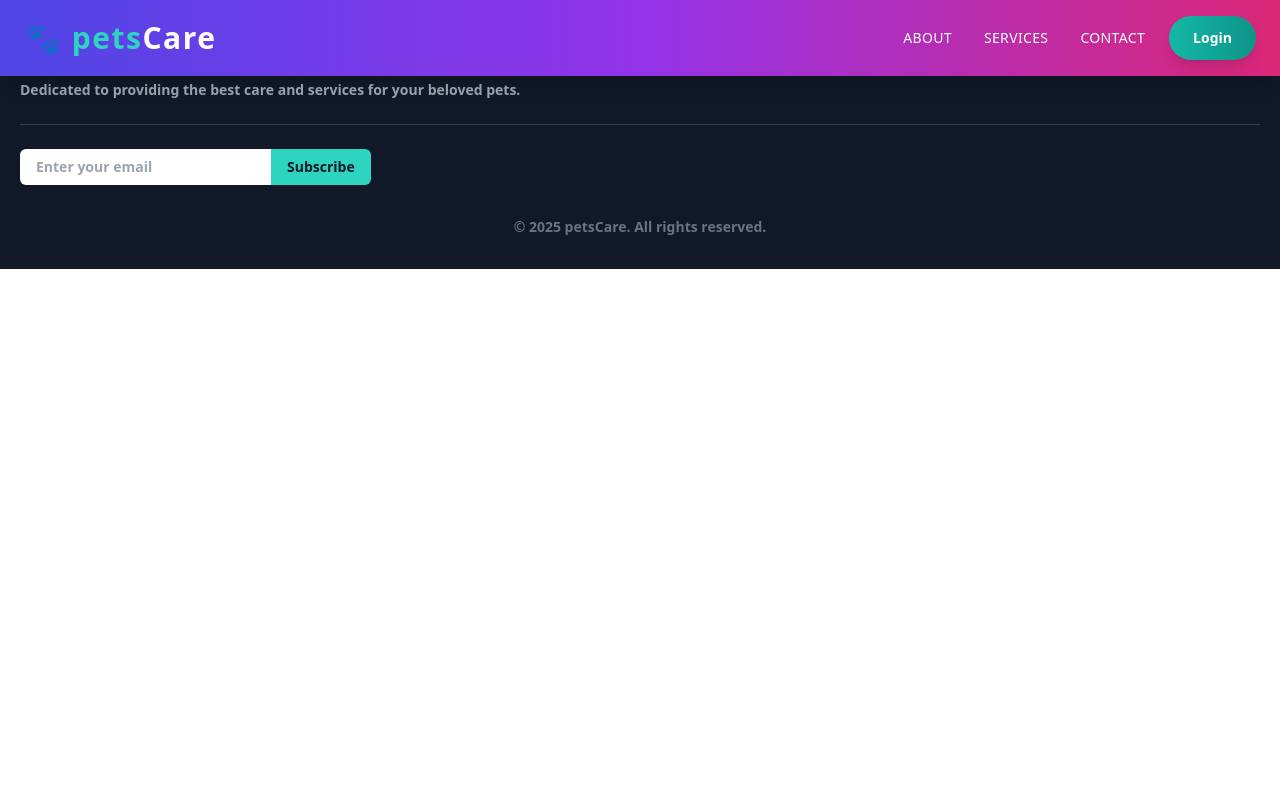
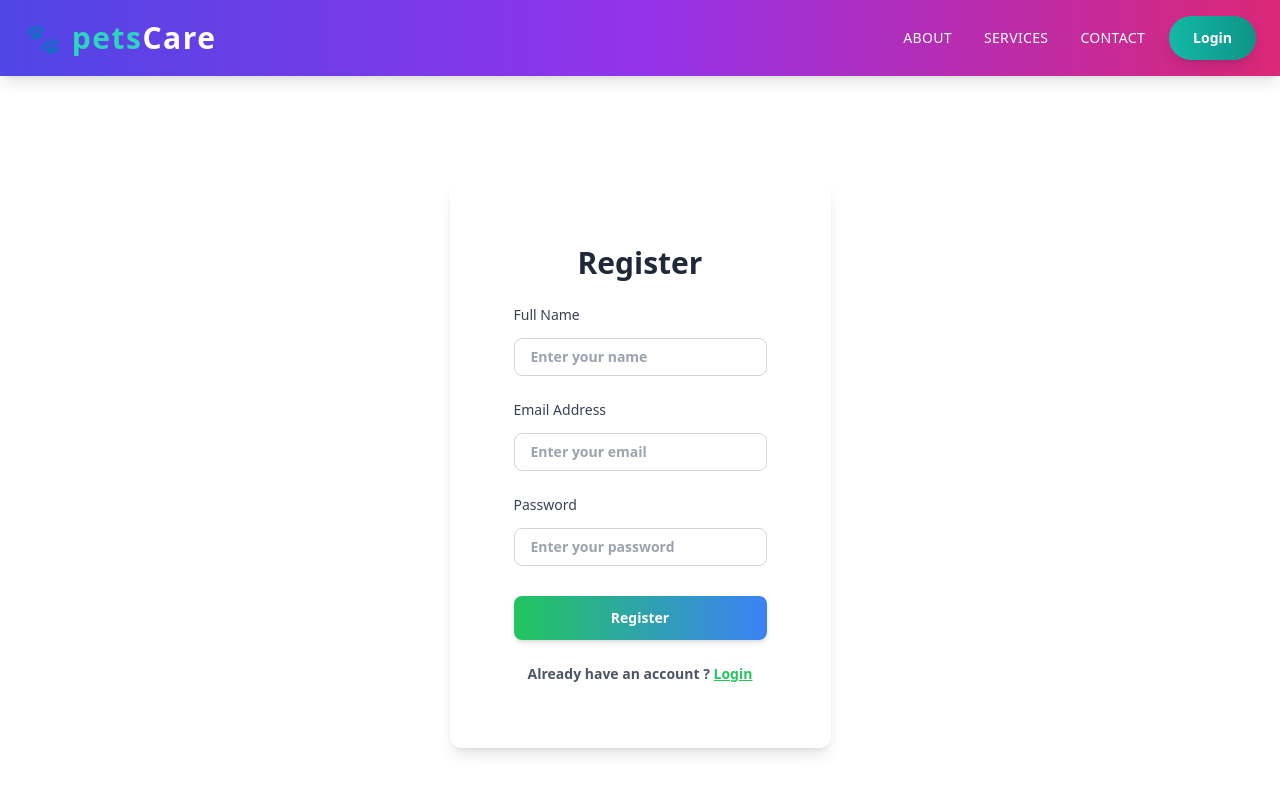
Before and after one commit to SatyamDevGenie/petsCare, a React (Vite) app in the folder frontend/: page /register in a window 1280 px wide. Shown: the top 800 px of the page. Built offline with nearby package versions, Linux system fonts and the light colour scheme.

Commit message:
implement userRegister, userLogin in Frontend

```diff
--- a/frontend/package.json
+++ b/frontend/package.json
@@ -32,7 +32,8 @@
     "react-image-crop": "^11.0.7",
     "react-lazyload": "^3.2.1",
     "react-redux": "^9.2.0",
-    "react-router-dom": "^7.1.1",
+    "react-router-dom": "^7.1.3",
+    "redux": "^5.0.1",
     "redux-thunk": "^3.1.0",
     "styled-components": "^6.1.14",
     "uuid": "^11.0.3"
--- a/frontend/src/App.tsx
+++ b/frontend/src/App.tsx
@@ -1,28 +1,29 @@
 import React, { FC } from "react";
 import { BrowserRouter as Router, Route, Routes } from "react-router-dom"; // Import necessary components
-import HomeScreen from "./components/Home";
+import Home from "./components/Home";
 import Header from "./components/Header";
 import Footer from "./components/Footer";
 import About from "./components/About";
 import Services from "./components/Services";
 import Contact from "./components/Contact";
-
-
+import Register from "./components/Register";
+import Login from "./components/Login";
+import Logout from "./components/Logout";
 
 const App: FC = () => {
   return (
     <Router>
       <div className="h-screen flex items-center w-full flex-col font-extrabold text-4xl">
         <Header />
-
-        {/* Define your routes here */}
         <Routes>
-          <Route path="/" element={<HomeScreen />} />
+          <Route path="/" element={<Home />} />
           <Route path="/about" element={<About />} />
           <Route path="/services" element={<Services />} />
           <Route path="/contact" element={<Contact />} />
+          <Route path="/register" element={<Register />} />
+          <Route path="/login" element={<Login />} />
+          <Route path="/logout" element={<Logout />} />
         </Routes>
-
         <Footer />
       </div>
     </Router>
--- a/frontend/src/components/Footer.tsx
+++ b/frontend/src/components/Footer.tsx
@@ -3,7 +3,7 @@ import { Link } from "react-router-dom";
 
 const Footer: React.FC = () => {
   return (
-    <footer className="bg-gray-900 text-gray-300 py-8 w-full mt-2">
+    <footer className="bg-gray-900 text-gray-300 py-8 w-full mt-5">
       <div className="px-5">
         {/* Top Section */}
         <div className="flex flex-wrap justify-between items-center border-b border-gray-700 pb-6 max-w-screen-xl mx-auto">
--- a/frontend/src/components/Header.tsx
+++ b/frontend/src/components/Header.tsx
@@ -38,9 +38,12 @@ const Header: React.FC = () => {
             </Link>
           </nav>
 
-          <button className="bg-gradient-to-r from-teal-500 to-teal-600 text-white text-sm px-6 py-3 rounded-full font-semibold shadow-lg hover:from-teal-600 hover:to-teal-700 hover:shadow-xl transition-all ease-in-out duration-300 transform hover:scale-105">
+          <Link
+            to="/login"
+            className="bg-gradient-to-r from-teal-500 to-teal-600 text-white text-sm px-6 py-3 rounded-full font-semibold shadow-lg hover:from-teal-600 hover:to-teal-700 hover:shadow-xl transition-all ease-in-out duration-300 transform hover:scale-105"
+          >
             Login
-          </button>
+          </Link>
         </div>
 
         {/* Hamburger Menu (Mobile Only) */}
@@ -69,7 +72,9 @@ const Header: React.FC = () => {
       {/* Mobile Menu */}
       <div
         className={`${
-          isMenuOpen ? "translate-y-0 opacity-100" : "-translate-y-full opacity-0"
+          isMenuOpen
+            ? "translate-y-0 opacity-100"
+            : "-translate-y-full opacity-0"
         } md:hidden bg-gray-800 bg-opacity-95 fixed top-0 left-0 w-full h-screen transition-transform duration-300 ease-in-out`}
       >
         <div className="flex justify-between items-center px-6 py-4">
--- /dev/null
+++ b/frontend/src/components/Login.tsx
@@ -0,0 +1,89 @@
+import React, { useState } from "react";
+import { loginUser } from "../services/userService";
+import { useDispatch } from "react-redux";
+import { useNavigate, Link } from "react-router-dom";
+
+const Login = () => {
+  const [email, setEmail] = useState("");
+  const [password, setPassword] = useState("");
+  const [error, setError] = useState("");
+
+  const dispatch = useDispatch();
+  const navigate = useNavigate();
+
+  const handleSubmit = async (e: React.FormEvent) => {
+    e.preventDefault();
+    try {
+      await loginUser(dispatch, { email, password });
+      navigate("/");
+    } catch (err: any) {
+      setError(err.message || "Invalid credentials");
+    }
+  };
+
+  return (
+    <div className="flex justify-center items-center min-h-screen mt-14">
+    <form
+      onSubmit={handleSubmit}
+      className="bg-white p-8 md:p-16 rounded-xl shadow-lg w-full max-w-md transform transition-all hover:scale-105 hover:shadow-2xl"
+    >
+      <h2 className="text-3xl font-extrabold text-center mb-6 text-gray-800">
+        Login
+      </h2>
+
+      {error && (
+        <div className="text-red-600 text-center text-sm mb-4 border border-red-400 rounded p-2 bg-red-50">
+          {error}
+        </div>
+      )}
+      <div className="mb-6">
+        <label htmlFor="email" className="block text-sm font-medium text-gray-700 mb-1">
+          Email Address
+        </label>
+        <input
+          type="email"
+          id="email"
+          value={email}
+          onChange={(e) => setEmail(e.target.value)}
+          className="w-full px-4 py-2 text-sm border border-gray-300 rounded-lg focus:outline-none focus:ring-2 focus:ring-purple-500 focus:border-purple-500"
+          placeholder="Enter your email"
+          required
+        />
+      </div>
+      <div className="mb-6">
+        <label htmlFor="password" className="block text-sm font-medium text-gray-700 mb-1">
+          Password
+        </label>
+        <input
+          type="password"
+          id="password"
+          value={password}
+          onChange={(e) => setPassword(e.target.value)}
+          className="w-full px-4 py-2 text-sm border border-gray-300 rounded-lg focus:outline-none focus:ring-2 focus:ring-purple-500 focus:border-purple-500"
+          placeholder="Enter your password"
+          required
+        />
+      </div>
+      <button
+        type="submit"
+        className="w-full bg-gradient-to-r from-purple-500 to-blue-500 text-sm text-white py-3 rounded-lg shadow-md hover:from-purple-600 hover:to-blue-600 transition duration-200"
+      >
+        Login
+      </button>
+      <div className="mt-6 text-center">
+        <p className="text-sm text-gray-600">
+          Don't have an account ?{' '}
+          <Link
+            to="/register"
+            className="text-purple-500 hover:text-purple-700 underline transition"
+          >
+            Register
+          </Link>
+        </p>
+      </div>
+    </form>
+  </div>
+  );
+};
+
+export default Login;
--- /dev/null
+++ b/frontend/src/components/Logout.tsx
@@ -0,0 +1,27 @@
+import React from "react";
+import { useDispatch } from "react-redux";
+import { logoutUser } from "../services/userService";
+import { useNavigate } from "react-router-dom";
+
+const Logout = () => {
+  const dispatch = useDispatch();
+  const navigate = useNavigate();
+
+  const handleLogout = () => {
+    logoutUser(dispatch);
+    navigate("/login");
+  };
+
+  return (
+    <div className="flex justify-center items-center min-h-screen bg-gray-100">
+      <button
+        onClick={handleLogout}
+        className="bg-red-500 text-white p-2 rounded"
+      >
+        Logout
+      </button>
+    </div>
+  );
+};
+
+export default Logout;
--- /dev/null
+++ b/frontend/src/components/Register.tsx
@@ -0,0 +1,103 @@
+import React, { useState } from "react";
+import { registerUser } from "../services/userService";
+import { Link, useNavigate } from "react-router-dom";
+
+const Register = () => {
+  const [name, setName] = useState("");
+  const [email, setEmail] = useState("");
+  const [password, setPassword] = useState("");
+  const [error, setError] = useState("");
+
+  const navigate = useNavigate();
+
+  const handleSubmit = async (e: React.FormEvent) => {
+    e.preventDefault();
+    try {
+      await registerUser({ name, email, password });
+      navigate("/");
+    } catch (err: any) {
+      setError(err.message || "Something went wrong!");
+    }
+  };
+
+  return (
+    <div className="flex justify-center items-center min-h-screen mt-16">
+      <form
+        onSubmit={handleSubmit}
+        className="bg-white p-8 md:p-16 rounded-xl shadow-lg w-full max-w-md transform transition-all hover:scale-105 hover:shadow-2xl"
+      >
+        <h2 className="text-3xl font-extrabold text-center mb-6 text-gray-800">
+          Register
+        </h2>
+
+        {error && (
+          <div className="text-red-600 text-center text-sm mb-4 border border-red-400 rounded p-2 bg-red-50">
+            {error}
+          </div>
+        )}
+        <div className="mb-6">
+          <label htmlFor="name" className="block text-sm font-medium text-gray-700 mb-1">
+            Full Name
+          </label>
+          <input
+            type="text"
+            id="name"
+            value={name}
+            onChange={(e) => setName(e.target.value)}
+            className="w-full px-4 py-2 text-sm border border-gray-300 rounded-lg focus:outline-none focus:ring-2 focus:ring-green-500 focus:border-green-500"
+            placeholder="Enter your name"
+            required
+          />
+        </div>
+        <div className="mb-6">
+          <label htmlFor="email" className="block text-sm font-medium text-gray-700 mb-1">
+            Email Address
+          </label>
+          <input
+            type="email"
+            id="email"
+            value={email}
+            onChange={(e) => setEmail(e.target.value)}
+            className="w-full px-4 py-2 text-sm border border-gray-300 rounded-lg focus:outline-none focus:ring-2 focus:ring-green-500 focus:border-green-500"
+            placeholder="Enter your email"
+            required
+          />
+        </div>
+        <div className="mb-6">
+          <label htmlFor="password" className="block text-sm font-medium text-gray-700 mb-1">
+            Password
+          </label>
+          <input
+            type="password"
+            id="password"
+            value={password}
+            onChange={(e) => setPassword(e.target.value)}
+            className="w-full px-4 py-2 text-sm border border-gray-300 rounded-lg focus:outline-none focus:ring-2 focus:ring-green-500 focus:border-green-500"
+            placeholder="Enter your password"
+            required
+          />
+        </div>
+        <button
+          type="submit"
+          className="w-full bg-gradient-to-r from-green-500 to-blue-500 text-sm text-white py-3 rounded-lg shadow-md hover:from-green-600 hover:to-blue-600 transition duration-200"
+        >
+          Register
+        </button>
+        <div className="mt-6 text-center">
+          <p className="text-sm text-gray-600">
+            Already have an account ?{' '}
+            <Link
+              to="/login"
+              className="text-green-500 hover:text-green-700 underline transition"
+            >
+              Login
+            </Link>
+          </p>
+        </div>
+      </form>
+    </div>
+  );
+
+};
+
+export default Register;
--- a/frontend/src/main.tsx
+++ b/frontend/src/main.tsx
@@ -1,11 +1,14 @@
-import React from 'react'; // Import React
-import { StrictMode } from 'react';
-import { createRoot } from 'react-dom/client';
-import './index.css';
-import App from './App';
+import React, { StrictMode } from "react";
+import { createRoot } from "react-dom/client";
+import "./index.css";
+import { Provider } from "react-redux";
+import { store } from "./redux/store";
+import App from "./App";
 
-createRoot(document.getElementById('root')!).render(
+createRoot(document.getElementById("root")!).render(
   <StrictMode>
-    <App />
+    <Provider store={store}>
+      <App />
+    </Provider>
   </StrictMode>
 );
```
Also changed, not shown: 1 other file (tests, documents, lock files or other folders).
